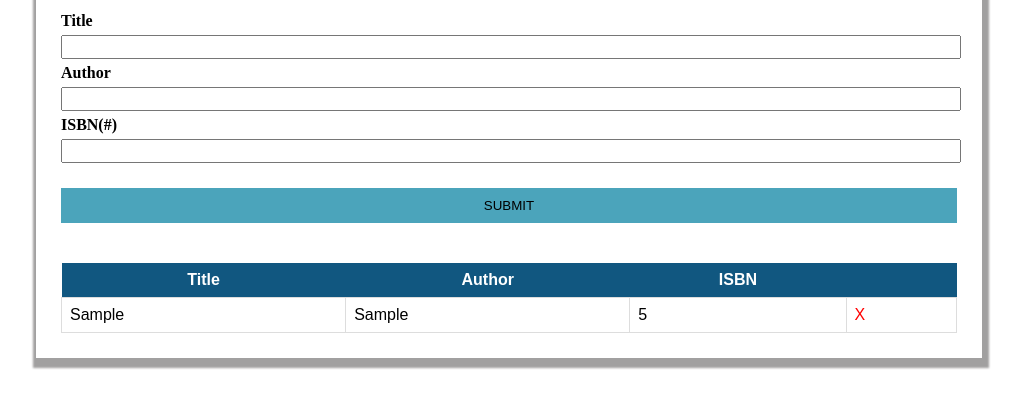
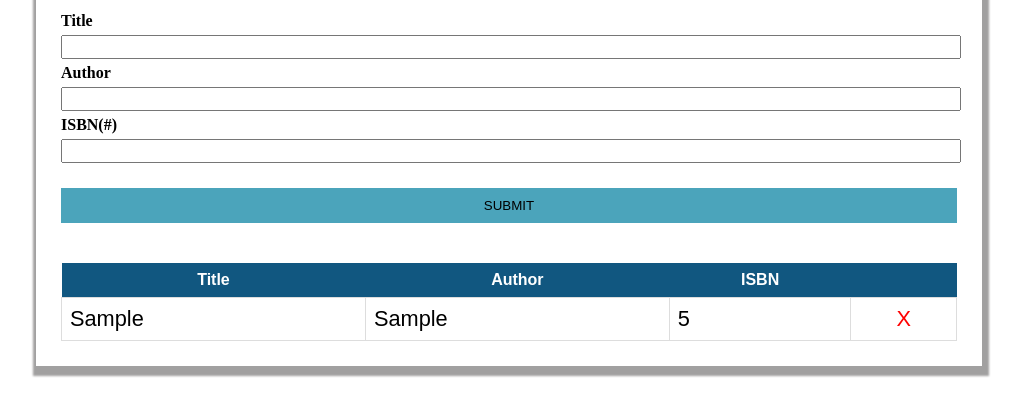
Before and after one commit to akashSharma135/Book_List, a plain HTML site: page index.html in a window 1280 px wide. Both pictures are taken after typing "Sample", "Sample", "5" into the empty fields and a click on the button "SUBMIT". Shown: the part 198-614 px from the top of the page, without its empty margins (131-1152 px from the left). Drawn offline with Linux system fonts and the light colour scheme.

Commit message:
Update style.css

```diff
--- a/style.css
+++ b/style.css
@@ -77,6 +77,11 @@ td {
     border: 1px solid #dddddd;
     text-align: left;
     padding: 8px;
+    font-size: 1.7vw;
+}
+
+td:last-child {
+    text-align: center;
 }
 
 tr:nth-child(even) {
```
